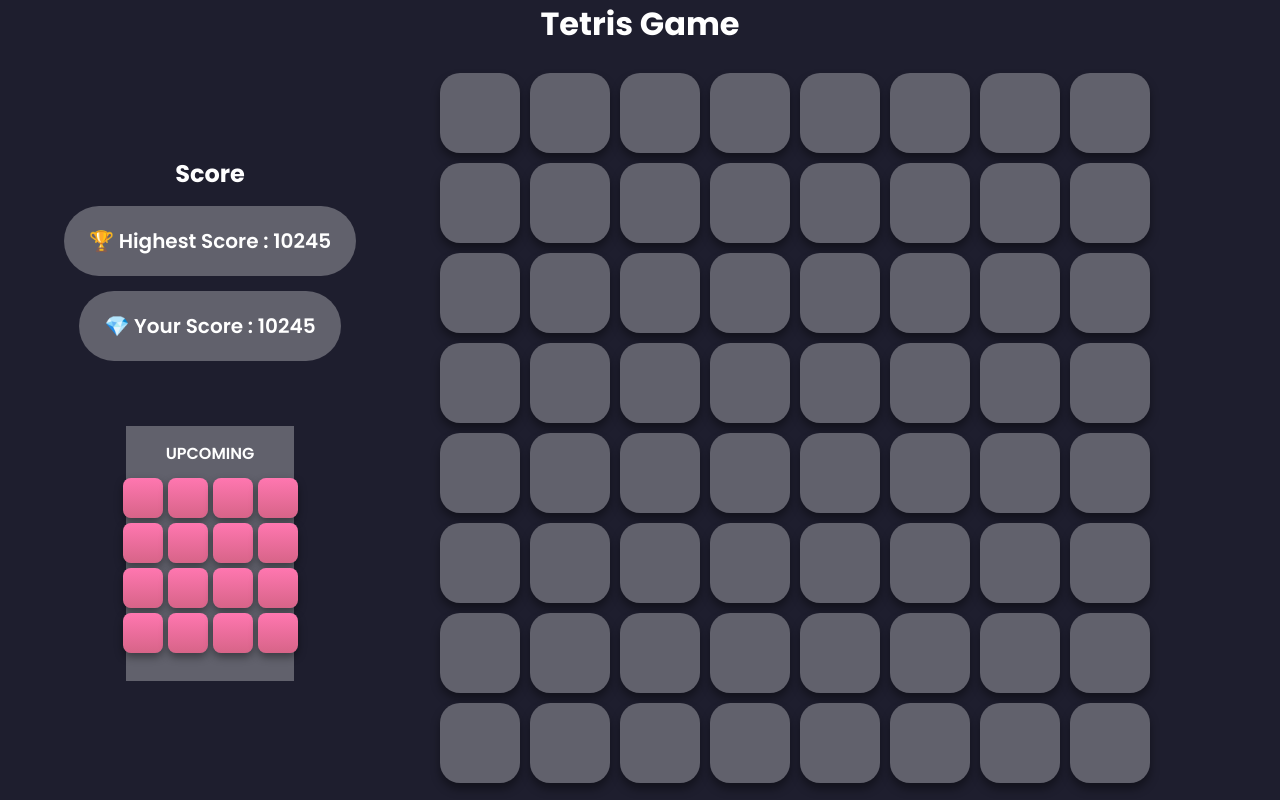
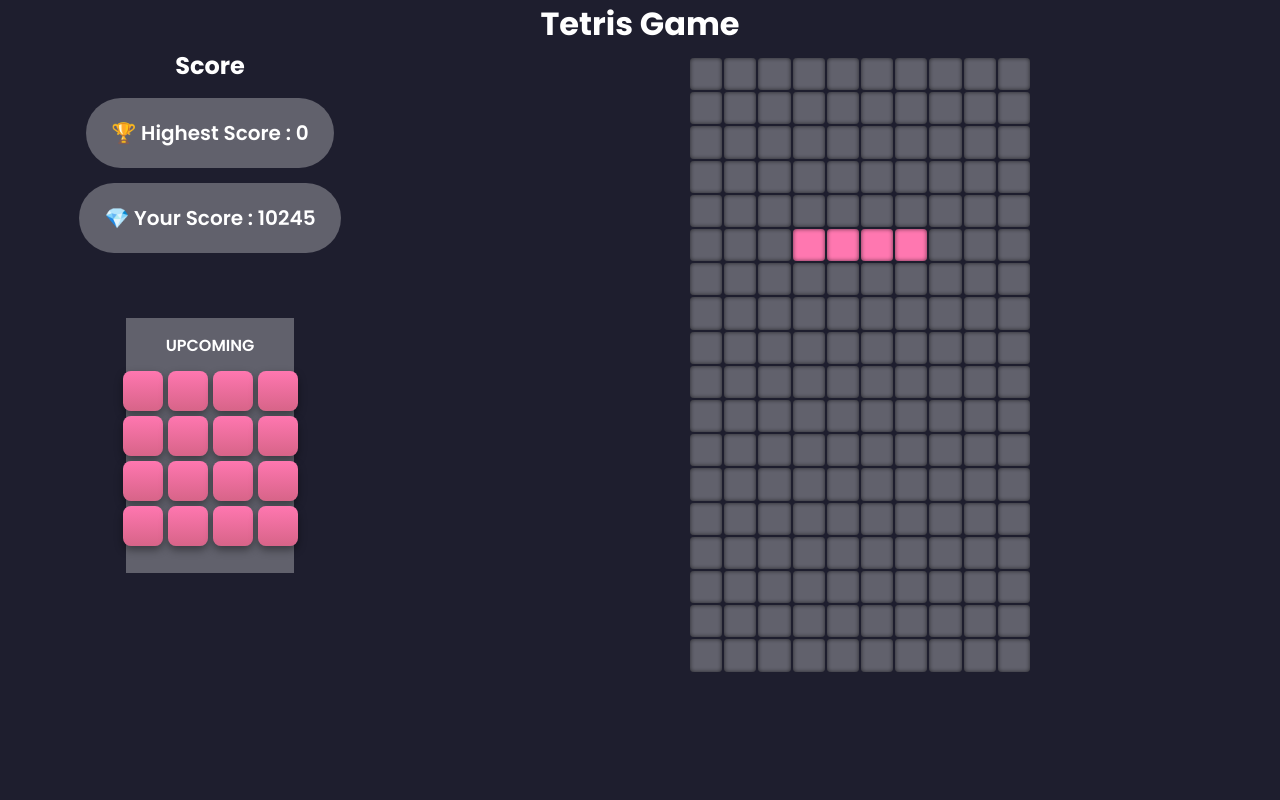
Before and after one commit to KavinT06/Tetris-Game, a React (Vite) app: page / in a window 1280 px wide. Built offline with nearby package versions, Linux system fonts and the light colour scheme; a web font is replaced by a local one.

Commit message:
upto moving grid completed

```diff
--- a/src/App.jsx
+++ b/src/App.jsx
@@ -1,9 +1,14 @@
-import React from 'react';
+import React  from 'react';
 import { FontAwesomeIcon } from '@fortawesome/react-fontawesome';
 import { faTrophy, faGem } from '@fortawesome/free-solid-svg-icons';
 import Grid from './cmp/grid';
+import { useState } from 'react';
 
 export default function App() {
+
+  const [score, setScore] = useState(0);
+
+
   return (
     <>
       <div className='head'>
@@ -12,7 +17,7 @@ export default function App() {
           <div className='sco'>
             <p>Score</p>
 
-            <div className='hscore'><p>🏆 Highest Score : 10245</p></div>
+            <div className='hscore'><p>🏆 Highest Score : {score}</p></div>
             <div className='hscore'><p>💎 Your Score : 10245</p></div>
 
             <div className="upcome">
@@ -31,7 +36,7 @@ export default function App() {
           </div>
 
           <div>
-            <Grid />
+            <Grid onScore={(points) => setScore(prev => prev + points)} />
           </div>
 
         </div>
--- a/src/cmp/Grid.jsx
+++ b/src/cmp/Grid.jsx
@@ -1,13 +1,157 @@
-import React from 'react';
+import React, { useState, useEffect } from 'react';
+import { randomTetromino } from '../tetrominoes';
 
-export default function Grid() {
+const ROWS = 18;
+const COLS = 10;
+
+export default function Grid({ onScore }) {
+    const [board, setBoard] = useState(
+        Array.from({ length: ROWS }, () => Array(COLS).fill(0))
+    );
+    const [currentPiece, setCurrentPiece] = useState(null);
+    const [position, setPosition] = useState({ row: 0, col: 3 });
+
+    React.useEffect(() => {
+        const interval = setInterval(() => {
+            console.log("tick");
+        }, 800);
+
+        return () => clearInterval(interval);
+    }, []);
+
+
+    useEffect(() => {
+        const p = randomTetromino();
+        const matrix = p.shape[p.rotation];
+        const colStart = Math.floor((COLS - matrix[0].length) / 2);
+        setCurrentPiece(p);
+        setPosition({ row: 0, col: colStart });
+    }, []);
+
+    const [score, setScore] = useState(0);
+
+    const checkCollision = (piece, pos, brd) => {
+        const matrix = piece.shape[piece.rotation];
+        for (let r = 0; r < matrix.length; r++) {
+            for (let c = 0; c < matrix[r].length; c++) {
+                if (matrix[r][c]) {
+                    const nr = pos.row + r;
+                    const nc = pos.col + c;
+                    if (nr >= ROWS || nc < 0 || nc >= COLS) return true;
+                    if (brd[nr][nc] === 1) return true;
+                }
+            }
+        }
+        return false;
+    };
+
+    const lockPiece = () => {
+        const newBoard = board.map(row => [...row]);
+        const matrix = currentPiece.shape[currentPiece.rotation];
+
+        for (let r = 0; r < matrix.length; r++) {
+            for (let c = 0; c < matrix[r].length; c++) {
+                if (matrix[r][c]) {
+                    const nr = position.row + r;
+                    const nc = position.col + c;
+                    if (nr >= 0 && nr < ROWS && nc >= 0 && nc < COLS) {
+                        newBoard[nr][nc] = 1;
+                    }
+                }
+            }
+        }
+
+        const { board: clearedBoard, rows } = clearRows(newBoard);
+
+        setBoard(clearedBoard);
+
+        if (rows === 1) onScore(s => s + 100);
+        if (rows === 2) onScore(s => s + 300);
+        if (rows === 3) onScore(s => s + 600);
+        if (rows === 4) onScore(s => s + 1000);
+
+        spawnNextPiece();
+    };
+
+
+
+
+    const clearRows = newBoard => {
+        const fullRows = [];
+
+        for (let r = 0; r < ROWS; r++) {
+            if (newBoard[r].every(cell => cell === 1)) {
+                fullRows.push(r);
+            }
+        }
+
+        if (fullRows.length === 0) return { board: newBoard, rows: 0 };
+
+        const updated = newBoard.filter((_, r) => !fullRows.includes(r));
+        const emptyRows = Array.from({ length: fullRows.length }, () =>
+            Array(COLS).fill(0)
+        );
+
+        return { board: [...emptyRows, ...updated], rows: fullRows.length };
+    };
+
+
+
+    const spawnNextPiece = () => {
+        const p = randomTetromino();
+        const matrix = p.shape[p.rotation];
+        const colStart = Math.floor((COLS - matrix[0].length) / 2);
+        const startPos = { row: 0, col: colStart };
+
+        if (checkCollision(p, startPos, board)) return;
+        setCurrentPiece(p);
+        setPosition(startPos);
+    };
+
+    useEffect(() => {
+        if (!currentPiece) return;
+        const interval = setInterval(() => {
+            const nextPos = { row: position.row + 1, col: position.col };
+            if (checkCollision(currentPiece, nextPos, board)) {
+                lockPiece();
+                return;
+            }
+            setPosition(nextPos);
+        }, 1000);
+        return () => clearInterval(interval);
+    }, [currentPiece, position, board]);
+
+    const getRenderedBoard = () => {
+        const temp = board.map(row => [...row]);
+        if (!currentPiece) return temp;
+        const matrix = currentPiece.shape[currentPiece.rotation];
+        for (let r = 0; r < matrix.length; r++) {
+            for (let c = 0; c < matrix[r].length; c++) {
+                if (matrix[r][c]) {
+                    const br = position.row + r;
+                    const bc = position.col + c;
+                    if (br >= 0 && br < ROWS && bc >= 0 && bc < COLS) {
+                        temp[br][bc] = 2;
+                    }
+                }
+            }
+        }
+        return temp;
+    };
+
+    const renderedBoard = getRenderedBoard();
+
     return (
-        <>
-            <div className="egrid">
-                {Array.from({ length: 64 }).map((_, i) => (
-                    <div key={i} className="ebox"></div>
-                ))}
-            </div>
-        </>
+        <div className="egrid">
+            {renderedBoard.flat().map((cell, i) => (
+                <div
+                    key={i}
+                    className="ebox"
+                    style={{
+                        background: cell === 0 ? "#61616c" : cell === 1 ? "#bb5e7e" : "#ff77b0"
+                    }}
+                ></div>
+            ))}
+        </div>
     );
-};
+}
--- a/src/styles/index.css
+++ b/src/styles/index.css
@@ -30,7 +30,7 @@ body {
 }
 
 .bmain {
-  height: 50px;
+  height: auto;
 }
 
 .hscore {
@@ -87,19 +87,32 @@ body {
 }
 
 .ebox {
-  width: 80px;
-  height: 80px;
-  border-radius: 20px;
-  background: #61616c;
-  box-shadow: 0px 6px 10px rgba(0, 0, 0, 0.4);
+  background: #2a2a38;
+  border-radius: 4px;
+  aspect-ratio: 1/1;
+  box-shadow: inset 0 0 4px rgba(0, 0, 0, 0.6);
+}
+
+.bgrid.bmain {
+  align-items: start;
 }
 
 .egrid {
   display: grid;
-  margin-top: 25px;
-  grid-template-columns: repeat(8, 85px);
-  grid-template-rows: repeat(8, 85px);
-  gap: 5px;
+  grid-template-columns: repeat(10, 1fr);
+  grid-template-rows: repeat(20, 1fr);
+  height: calc(100vh - 120px);
+  width: 100%;
+  max-width: 360px;
+  gap: 2px;
+  margin: 0 auto;
+  padding: 10px;
+}
+
+.ebox.filled {
+  background: linear-gradient(180deg, rgba(255, 255, 255, 0.06), rgba(0, 0, 0, 0.2));
+  box-shadow: inset 0 -4px rgba(0, 0, 0, 0.35);
+  transform: translateY(0);
 }
 
 .bottom {
--- a/src/styles/index.scss
+++ b/src/styles/index.scss
@@ -30,7 +30,7 @@ body {
 }
 
 .bmain {
-    height: 50px;
+    height: auto;
 }
 
 .hscore {
@@ -88,19 +88,33 @@ body {
 }
 
 .ebox {
-    width: 80px;
-    height: 80px;
-    border-radius: 20px;
-    background: #61616c;
-    box-shadow: 0px 6px 10px rgba(0, 0, 0, 0.4);
+    background: #2a2a38;
+    border-radius: 4px;
+    aspect-ratio: 1 / 1;
+    box-shadow: inset 0 0 4px rgba(0,0,0,0.6);
 }
+
+.bgrid.bmain {
+    align-items: start;
+}
+
 
 .egrid {
     display: grid;
-    margin-top: 25px;
-    grid-template-columns: repeat(8, 85px);
-    grid-template-rows: repeat(8, 85px);
-    gap: 5px;
+    grid-template-columns: repeat(10, 1fr);
+    grid-template-rows: repeat(20, 1fr);
+    height: calc(100vh - 120px);
+    width: 100%;
+    max-width: 360px;
+    gap: 2px;
+    margin: 0 auto;
+    padding: 10px;
+}
+
+.ebox.filled {
+    background: linear-gradient(180deg, rgba(255, 255, 255, 0.06), rgba(0, 0, 0, 0.2));
+    box-shadow: inset 0 -4px rgba(0, 0, 0, 0.35);
+    transform: translateY(0);
 }
 
 
--- /dev/null
+++ b/src/tetrominoes.js
@@ -0,0 +1,62 @@
+export const TETROMINOES = {
+    I: {
+        shape: [
+            [[1, 1, 1, 1]],
+            [[1], [1], [1], [1]]
+        ],
+        color: '#00e5ff'
+    },
+    O: {
+        shape: [
+            [[1, 1], [1, 1]]
+        ],
+        color: '#ffe600'
+    },
+    T: {
+        shape: [
+            [[1, 1, 1], [0, 1, 0]],
+            [[0, 1], [1, 1], [0, 1]],
+            [[0, 1, 0], [1, 1, 1]],
+            [[1, 0], [1, 1], [1, 0]]
+        ],
+        color: '#a15dff'
+    },
+    L: {
+        shape: [
+            [[1, 1, 1], [1, 0, 0]],
+            [[1, 1], [0, 1], [0, 1]],
+            [[0, 0, 1], [1, 1, 1]],
+            [[1, 0], [1, 0], [1, 1]]
+        ],
+        color: '#ff9500'
+    },
+    J: {
+        shape: [
+            [[1, 1, 1], [0, 0, 1]],
+            [[0, 1], [0, 1], [1, 1]],
+            [[1, 0, 0], [1, 1, 1]],
+            [[1, 1], [1, 0], [1, 0]]
+        ],
+        color: '#0051ff'
+    },
+    S: {
+        shape: [
+            [[0, 1, 1], [1, 1, 0]],
+            [[1, 0], [1, 1], [0, 1]]
+        ],
+        color: '#06d6a0'
+    },
+    Z: {
+        shape: [
+            [[1, 1, 0], [0, 1, 1]],
+            [[0, 1], [1, 1], [1, 0]]
+        ],
+        color: '#ff4e4e'
+    }
+};
+
+export const randomTetromino = () => {
+    const keys = Object.keys(TETROMINOES);
+    const key = keys[Math.floor(Math.random() * keys.length)];
+    return { type: key, ...TETROMINOES[key], rotation: 0 };
+};
```
Also changed, not shown: 1 other file (tests, documents, lock files or other folders).
